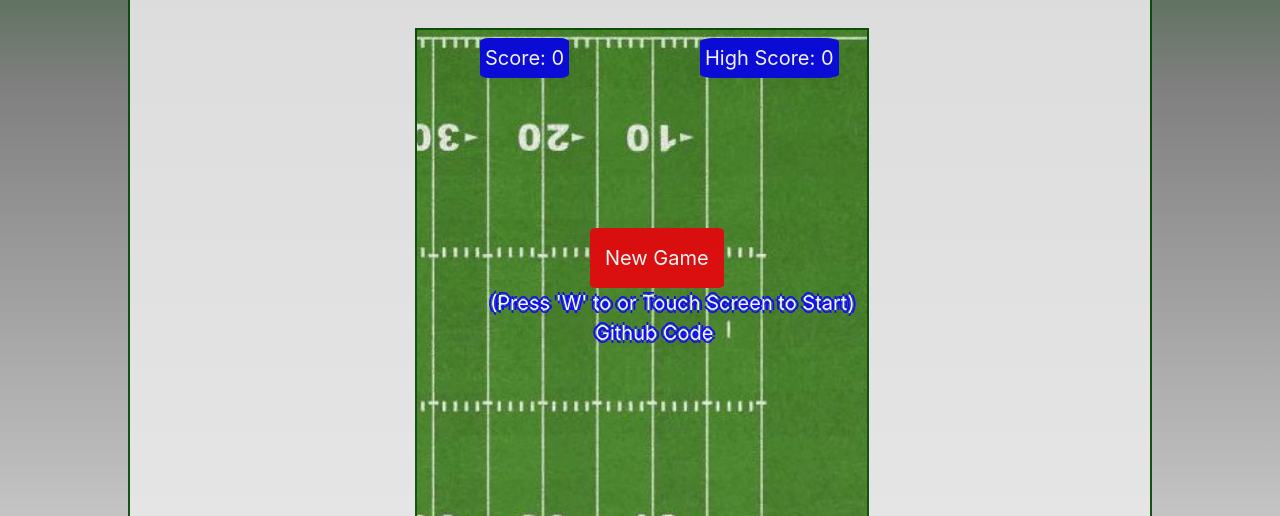
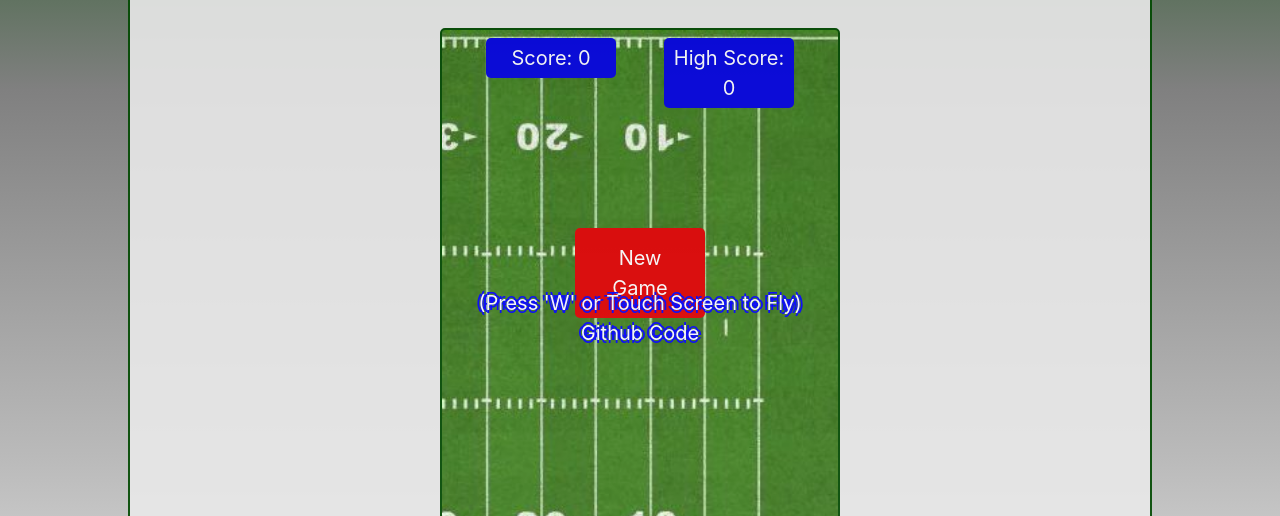
Before and after one commit to Benjatron87/2D-js-game, a plain HTML site: page index.html in a window 1280 px wide. Shown: the part 284-800 px from the top of the page. Drawn offline with nearby package versions, Linux system fonts and the light colour scheme.

Commit message:
Made some mechanics changes

```diff
--- a/game.js
+++ b/game.js
@@ -15,6 +15,7 @@ let towerX = 480;
 let highScore = 0;
 let num = 0;
 let bool = false;
+
 let imgUp = document.createElement('img');
 imgUp.src = 'images/up.png';
 let imgDown = document.createElement('img');
@@ -40,22 +41,16 @@ function drawDisc(img) {
 document.addEventListener("touchstart", function(e) {
     document.onkeydown({ keyCode: 87 });
   });
-  document.addEventListener("touchend", function(e) {
+document.addEventListener("touchend", function(e) {
     document.onkeyup({ keyCode: 87 });
-  });
+});
 
 document.onkeydown = function(e) {
     switch (e.keyCode) {
         case 87:
-
-        if(bool){
             dy = -13;
             sec = 0;
-        }
-        else{
-            bool = true;
-            setTimeout(setUp, 200);
-        }
+
         break;
     }
 };
@@ -76,7 +71,7 @@ function draw() {
 
     if (towerX === -50){
         randy = Math.floor(Math.random() *300) + 75
-        towerX = 480;
+        towerX = 420;
     }
 
     if(x === towerX + width){
--- a/index.html
+++ b/index.html
@@ -31,12 +31,12 @@
             Flappy Disc
         </div>
 
-        <div id="container" class="container">
+        <div id="container" class="container d-flex justify-content-center">
 
-                <canvas id="myCanvas" width="450" height="600"></canvas>
+                <canvas id="myCanvas" height="600px" width="400px"></canvas>
 
                 <div id="play-again">New Game</div>
-                <div id="howto">(Press 'W' to or Touch Screen to Start)</div>
+                <div id="howto">(Press 'W' or Touch Screen to Fly)</div>
                 <a id="code-link" href="https://github.com/Benjatron87/2D-js-game" target="blank">Github Code</a>
                 <div id="score">Score: 0</div>
                 <div id="highscore">High Score: 0</div>
@@ -49,6 +49,5 @@
             Benj Thomsen © 2019
     </div>
 
-
     <script src="game.js"></script>
 </html>
--- a/style.css
+++ b/style.css
@@ -69,30 +69,37 @@ canvas {
     background-image: url("./images/field.png");
     background-position: center;
     background-size: cover;
+    height: 600px;
+    width: 400px;
     display: block;
     border: 2px solid rgb(0, 73, 0);
+    border-radius: 5px;
 }
 
 #container{
     position: relative;
     height: 600px;
-    width: 480px;
+    width: 400px;
 }
 
 #play-again{
     position: absolute;
-    left: 190px;
+    text-align: center;
+    width: 130px;
+    left: 135px;
     top: 200px;
     background: rgb(225, 0, 0);
     padding: 15px;
     color: white;
-    border-radius: 5%;
+    border-radius: 5px;
     cursor: pointer;
 }
 
 #howto{
     position: absolute;
-    left: 90px;
+    text-align: center;
+    width: 380px;
+    left: 10px;
     top: 260px;
     color: rgb(255, 255, 255);
     text-shadow: -3px 0 blue, 0 3px blue, 3px 0 blue, 0 -3px blue;
@@ -100,7 +107,9 @@ canvas {
 
 #code-link{
     position: absolute;
-    left: 195px;
+    text-align: center;
+    width: 130px;
+    left: 135px;
     top: 290px;
     color: rgb(255, 255, 255);
     text-shadow: -3px 0 blue, 0 3px blue, 3px 0 blue, 0 -3px blue;
@@ -119,22 +128,26 @@ canvas {
 
 #score{
     position: absolute;
-    left: 80px;
+    text-align: center;
+    width: 130px;
+    left: 46px;
     top: 10px;
     color: white;
     background: rgb(0, 0, 225);
     padding: 5px;
-    border-radius: 10%;
+    border-radius: 5px;
 }
 
 #highscore{
     position: absolute;
-    left: 300px;
+    text-align: center;
+    width: 130px;
+    left: 224px;
     top: 10px;
     color: white;
     background: rgb(0, 0, 225);
     padding: 5px;
-    border-radius: 10%;
+    border-radius: 5px;
 }
 
 @media only screen and (max-width: 655px){
@@ -142,8 +155,4 @@ canvas {
         margin-left: 0;
         width: 100%;
     }
-
-    #myCanvas{
-        margin-right: 100%;
-    }
 }
```
